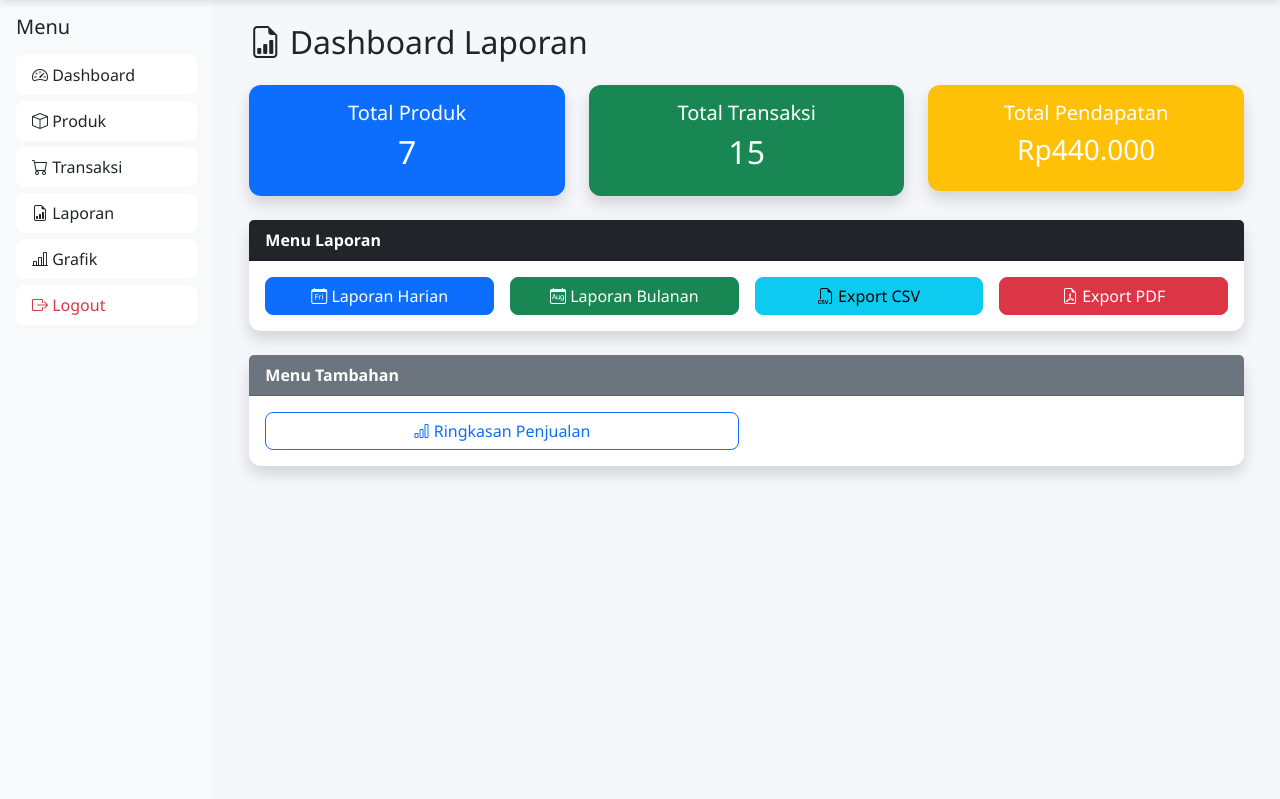
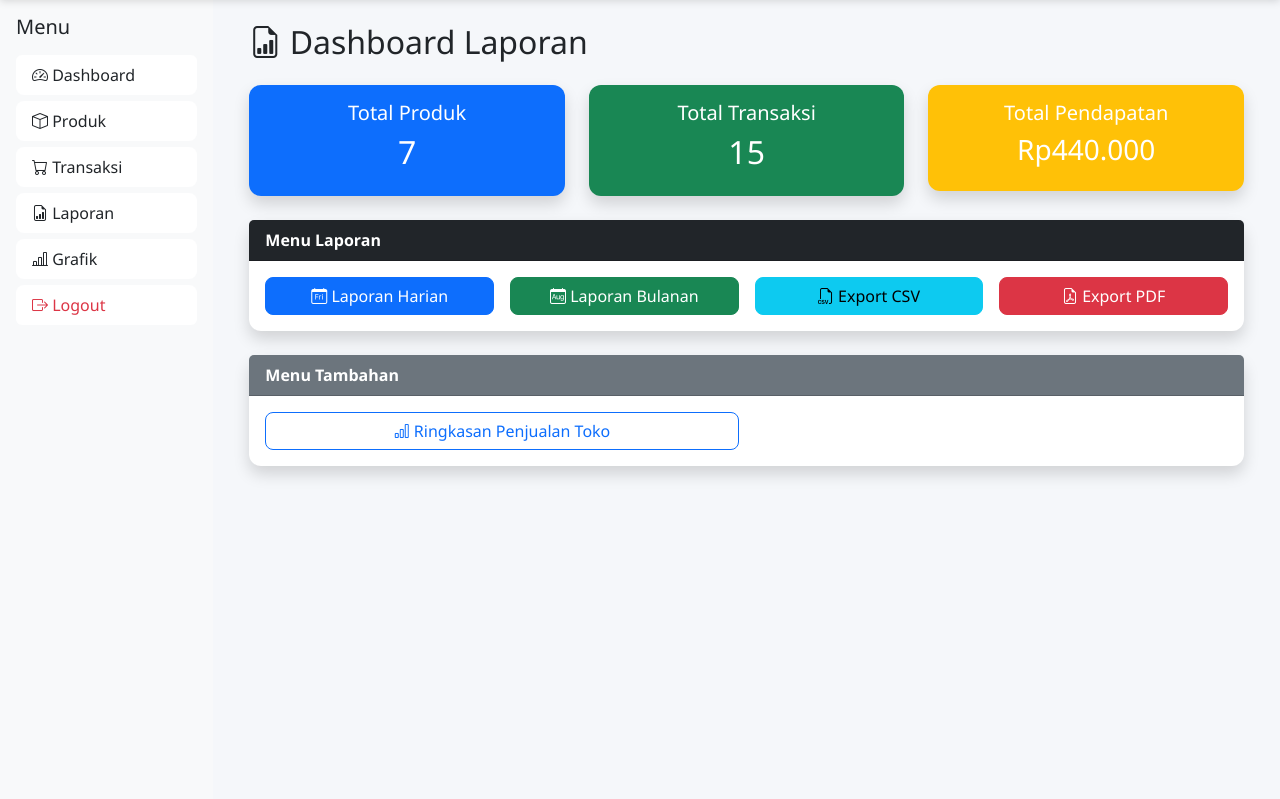
Before and after one commit to zahidfarhan3305-cmyk/Smart-Retail-Web, a Flask app: page /laporan/ in a window 1280 px wide. Shown: the part 57-856 px from the top of the page. Run offline with Flask 3, Linux system fonts and the light colour scheme; a user stored in the database is signed in; data comes from the database, SQL or seed files in the repository.

Commit message:
Laporan Penjualan

```diff
--- a/templates/laporan.html
+++ b/templates/laporan.html
@@ -205,11 +205,11 @@ Laporan
 
                         href="{{ url_for('laporan.ringkasan') }}"
 
-                        class="btn btn-outline-primary w-100" style="position: sticky;">
+                        class="btn btn-outline-primary w-100" ;">
 
                         <i class="bi bi-bar-chart" "></i>
 
-                        Ringkasan Penjualan
+                        Ringkasan Penjualan Toko
 
                     </a>
 
```
